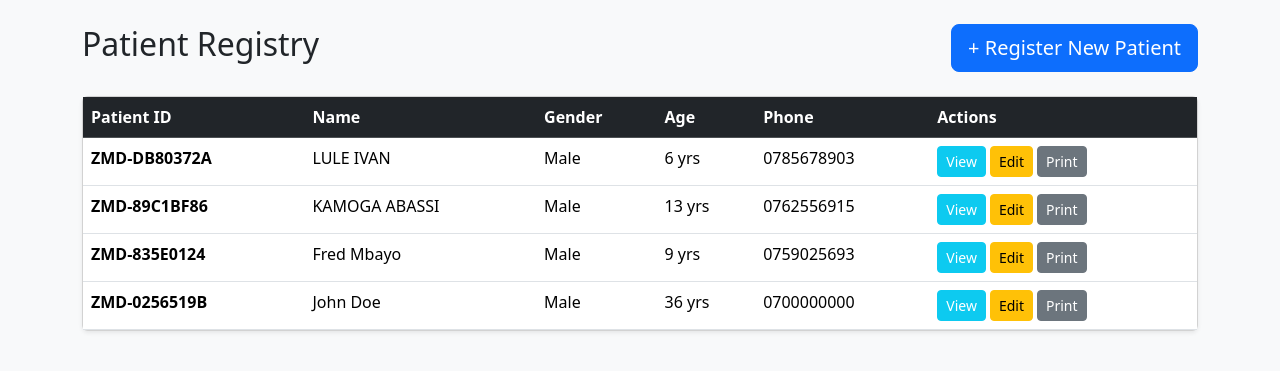
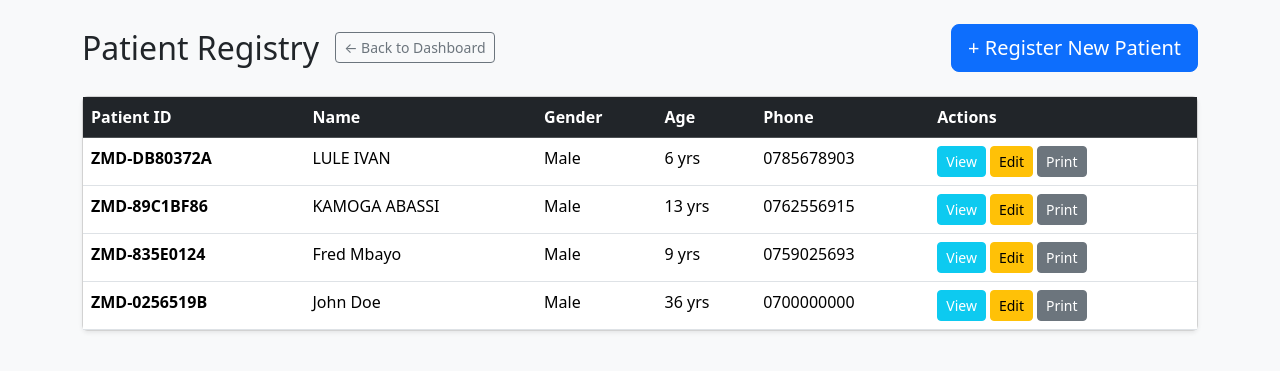
Before and after one commit to mbayo-fred/ZEISS-LAB, a Django app: page /patients/ in a window 1280 px wide. Shown: the top 371 px of the page. Run offline with Django 5.2, Linux system fonts and the light colour scheme; a user stored in the database is signed in; data comes from the database, SQL or seed files in the repository.

Commit message:
Added back to dashboard button to Patient Registry

```diff
--- a/templates/patients/list.html
+++ b/templates/patients/list.html
@@ -6,8 +6,13 @@
 </head>
 <body class="bg-light p-4">
   <div class="container">
+
+    <!-- TOP HEADER WITH BACK TO DASHBOARD -->
     <div class="d-flex justify-content-between align-items-center mb-4">
-      <h2>Patient Registry</h2>
+      <div class="d-flex align-items-center gap-3">
+        <h2 class="mb-0">Patient Registry</h2>
+        <a href="{% url 'dashboard' %}" class="btn btn-outline-secondary btn-sm">← Back to Dashboard</a>
+      </div>
       <button type="button" class="btn btn-primary btn-lg" data-bs-toggle="modal" data-bs-target="#patientModal">
         + Register New Patient
       </button>
@@ -119,7 +124,7 @@
                   <strong>Total Amount:</strong> <span id="total_price">0.00</span> UGX
                 </div>
 
-                <!-- ADDED: Payment Method Dropdown -->
+                <!-- Payment Method Dropdown -->
                 <div class="mt-3">
                     <label class="form-label fw-bold text-success">Payment Method</label>
                     {{ form.payment_method }}
```
